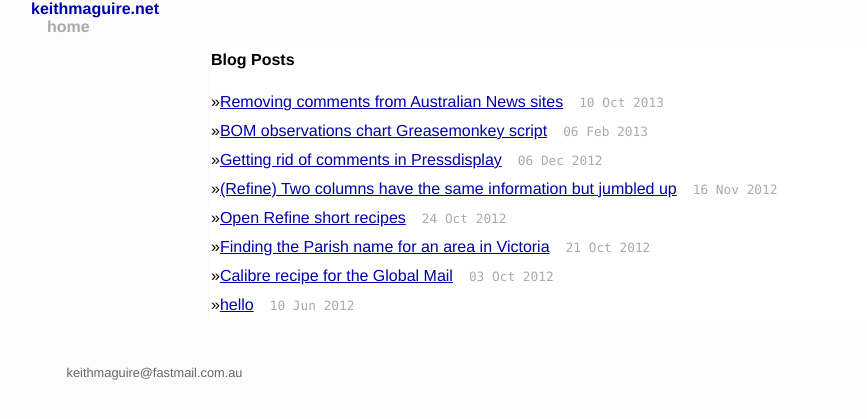
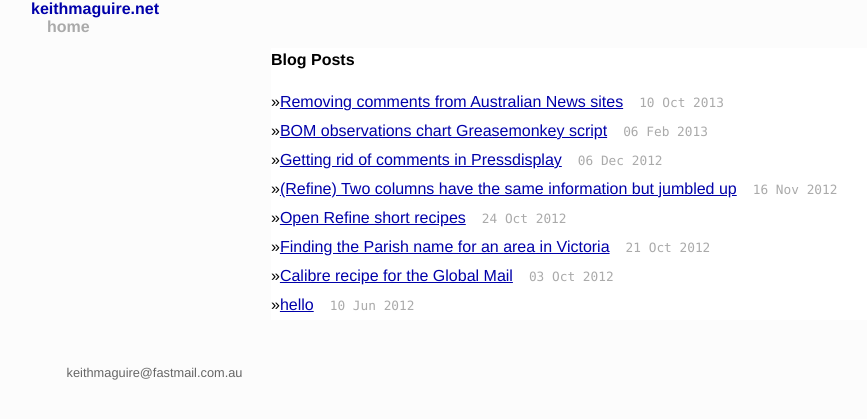
Before and after one commit to keithmaguire/keithmaguire.github.com, a Jekyll site: the page built from index.html, in a window 1280 px wide. Shown: the top 419 px of the page, without its empty margins (129-996 px from the left). Built offline with Jekyll 4.4.1, drawn with Linux system fonts in a browser that asks for light colours; Markdown is read by kramdown in place of the engine named in the settings; a file with an impossible date is left out.

Commit message:
Updated default.html

```diff
--- a/_layouts/default.html
+++ b/_layouts/default.html
@@ -10,7 +10,7 @@
 	{% include header.html %}
 		</div>
 
-		<div class="twelve columns offest-by-one omega">
+		<div class="twelve columns offset-by-one omega">
 
 	       <div class="site">
 	          {{ content }}
```
